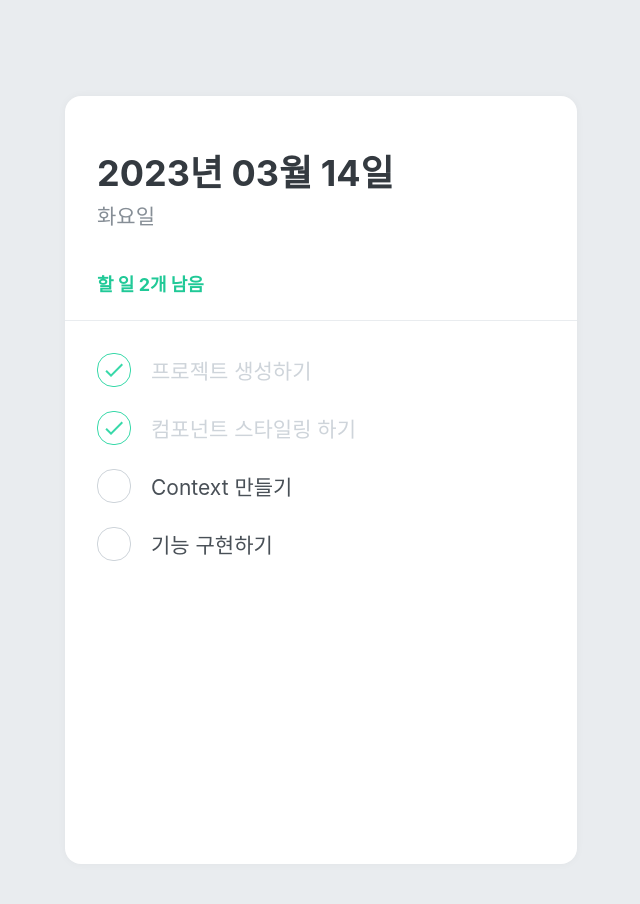
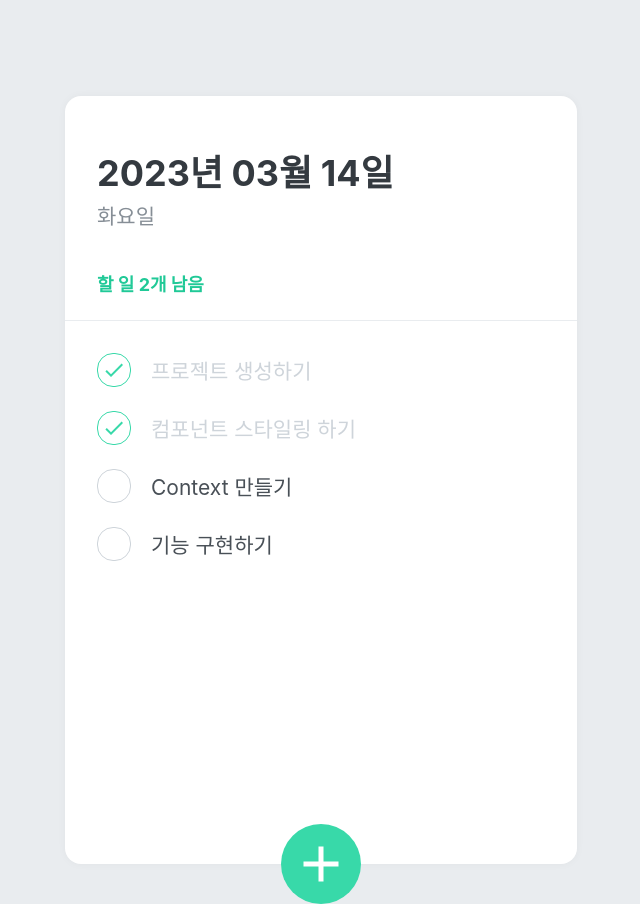
Before and after one commit to slowteady/todo-list, a React (Create React App) app: page / in a window 1280 px wide. Shown: the whole page, without its empty margins (319-959 px from the left). Built offline with nearby package versions, Linux system fonts and the light colour scheme.

Commit message:
Input창을 제공하는 TodoCreate 컴포넌트 추가

```diff
--- a/src/App.jsx
+++ b/src/App.jsx
@@ -1,5 +1,6 @@
 import React from 'react';
 import { createGlobalStyle } from 'styled-components';
+import TodoCreate from './components/TodoCreate';
 import TodoHead from './components/TodoHead';
 import TodoList from './components/TodoList';
 import TodoTemplate from './components/TodoTemplate';
@@ -17,6 +18,7 @@
       <TodoTemplate>
         <TodoHead />
         <TodoList />
+        <TodoCreate />
       </TodoTemplate>
     </>
   )
--- /dev/null
+++ b/src/components/TodoCreate.jsx
@@ -0,0 +1,99 @@
+import React, { useState } from "react";
+import styled, { css } from "styled-components";
+import { MdAdd } from "react-icons/md";
+
+const CircleButton = styled.button`
+  background: #38d9a9;
+  &:hover {
+    background: #63e6be;
+  }
+  &:active {
+    background: #20c997;
+  }
+
+  z-index: 5;
+  cursor: pointer;
+  width: 80px;
+  height: 80px;
+  display: block;
+  align-items: center;
+  justify-content: center;
+  font-size: 60px;
+  position: absolute;
+  left: 50%;
+  bottom: 0px;
+  transform: translate(-50%, 50%);
+  color: white;
+  border-radius: 50%;
+  border: none;
+  outline: none;
+  display: flex;
+  align-items: center;
+  justify-content: center;
+
+  transition: 0.125s all ease-in;
+  ${(props) =>
+    props.open &&
+    css`
+      background: #ff6b6b;
+      &:hover {
+        background: #ff8787;
+      }
+      &:active {
+        background: #fa5252;
+      }
+      transform: translate(-50%, 50%) rotate(45deg);
+    `}
+`;
+
+const InsertFormPositioner = styled.div`
+  width: 100%;
+  bottom: 0;
+  left: 0;
+  position: absolute;
+`;
+
+const InsertForm = styled.form`
+  background: #f8f9fa;
+  padding-left: 32px;
+  padding-top: 32px;
+  padding-right: 32px;
+  padding-bottom: 72px;
+
+  border-bottom-left-radius: 16px;
+  border-bottom-right-radius: 16px;
+  border-top: 1px solid #e9ecef;
+`;
+
+const Input = styled.input`
+  padding: 12px;
+  border-radius: 4px;
+  border: 1px solid #dee2e6;
+  width: 100%;
+  outline: none;
+  font-size: 18px;
+  box-sizing: border-box;
+`;
+
+const TodoCreate = () => {
+  const [open, setOpen] = useState(false);
+
+  const onToggle = () => setOpen(!open);
+
+  return (
+    <>
+      {open && (
+        <InsertFormPositioner>
+          <InsertForm>
+            <Input autoFocus placeholder="할 일을 입력 후, Enter를 누르세요" />
+          </InsertForm>
+        </InsertFormPositioner>
+      )}
+      <CircleButton onClick={onToggle} open={open}>
+        <MdAdd />
+      </CircleButton>
+    </>
+  );
+};
+
+export default TodoCreate;
```
